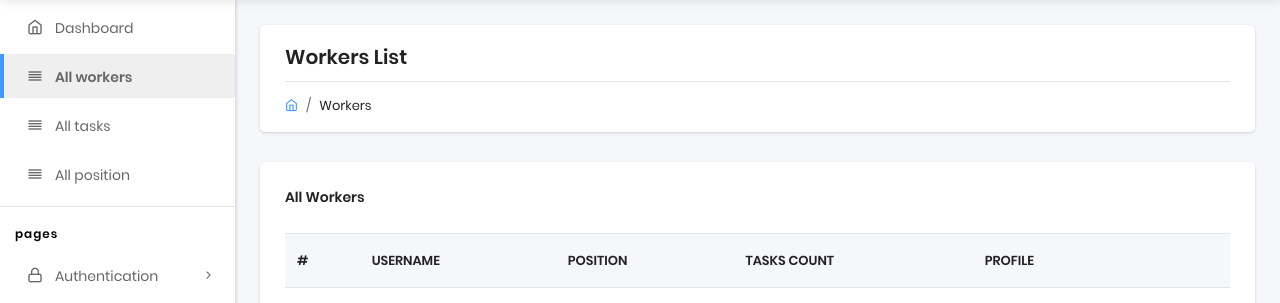
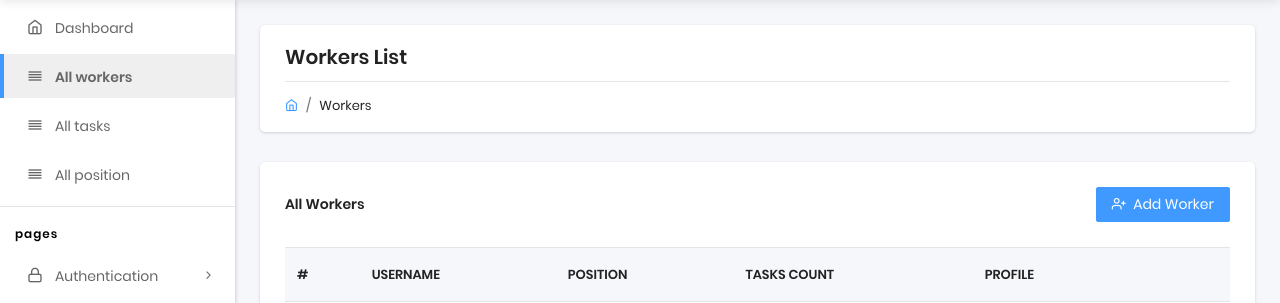
Before and after one commit to trs-ostapchuk/task-manager, a Django app: page /workers/ in a window 1280 px wide. Shown: the part 56-359 px from the top of the page. Run offline with Django 4.2, Linux system fonts and the light colour scheme; the visitor is signed in with stand-in values (Sample User, id 1); data comes from the database, SQL or seed files in the repository; data that the repository does not hold is empty; some libraries are stand-ins or nearby versions.

Commit message:
Add button for adding Worker

```diff
--- a/templates/home/worker_list.html
+++ b/templates/home/worker_list.html
@@ -27,8 +27,11 @@
 
     <!-- Content -->
     <div class="card">
-      <div class="card-header">
+      <div class="card-header d-flex justify-content-between align-items-center">
         <h5>All Workers</h5>
+        <a href="{% url 'tasks:worker-create' %}" class="btn btn-primary">
+          <i class="feather icon-user-plus me-1"></i> Add Worker
+        </a>
       </div>
       <div class="card-body">
         <div class="table-responsive">
```
